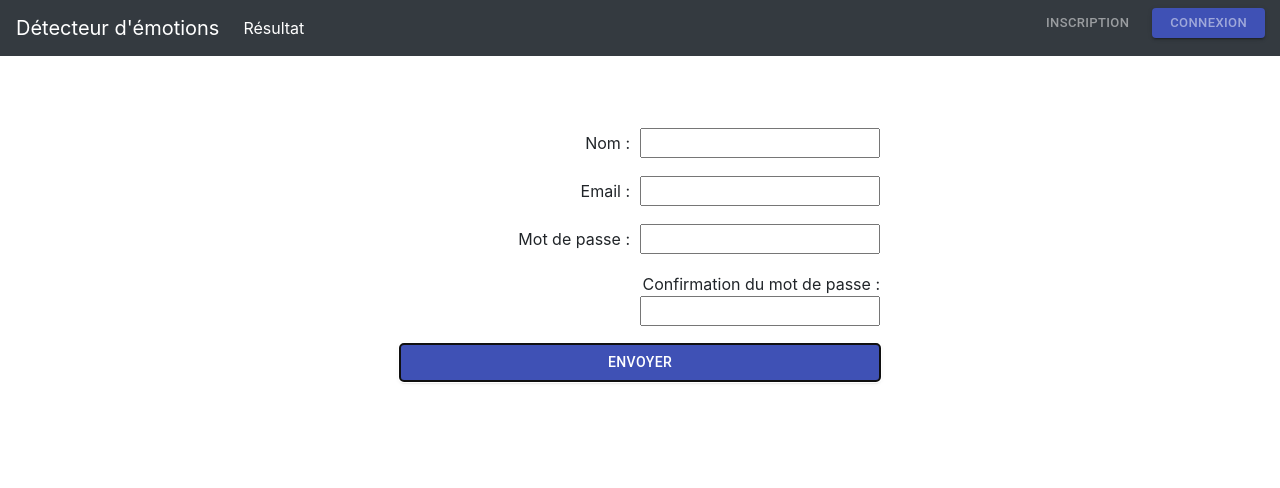
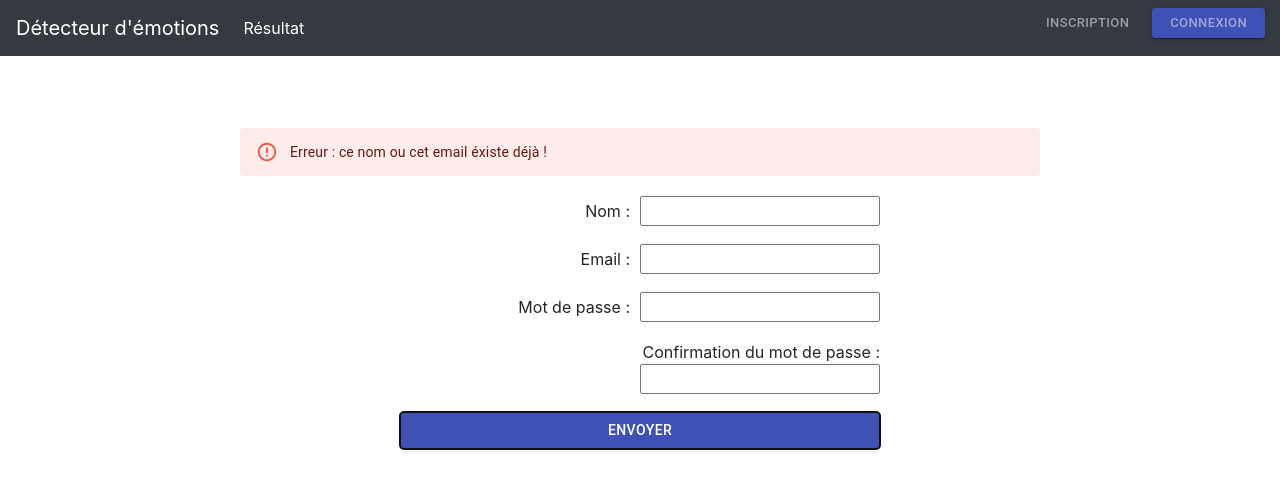
Before and after one commit to FredCar/emotion_detector, a React (Create React App) app in the folder Front/: page /#/signin in a window 1280 px wide. Both pictures are taken after a click on the button "ENVOYER". Shown: the top 488 px of the page. Built offline with nearby package versions, Linux system fonts and the light colour scheme; no server answers.

Commit message:
front : improve alert system

```diff
--- a/Front/src/components/Signin.jsx
+++ b/Front/src/components/Signin.jsx
@@ -37,9 +37,10 @@ const Signin = (props) => {
     const [email, setEmail] = useState();
     const [password, setPassword] = useState();
     const [confirmPassword, setConfirmPassword] = useState();
-    const [alert, setAlert] = useState();
+    const [alert, setAlert] = useState([]);
 
     const handleSubmit = () => {
+        setAlert([])
         if (password != confirmPassword) {
             setAlert("Les mots de passe sont différents !")
         }
@@ -54,12 +55,12 @@ const Signin = (props) => {
         axios.post(url, data)
         .then(({data}) => {
             console.log("DATA", data)
+            setAlert(["success", data.msg])
         //     sessionStorage.setItem("data", JSON.stringify(data.data))
         //     history.push("/result")
         })
         .catch((error) => {
-        //     setIsLoading(false)
-        //     setAlert("Une erreur s'est produite !")
+            setAlert(["error", "Erreur : ce nom ou cet email éxiste déjà !"])
             console.error(error)
         })
     }
@@ -67,9 +68,9 @@ const Signin = (props) => {
     return (
         <>
             {
-                alert && <>
-                <Alert severity="error" className={classes.alert} >
-                    {alert}
+                alert.length > 0 && <>
+                <Alert severity={alert[0]} className={classes.alert} >
+                    {alert[1]}
                 </Alert>
                 </>
             }
```
Also changed, not shown: 1 other file (tests, documents, lock files or other folders).
